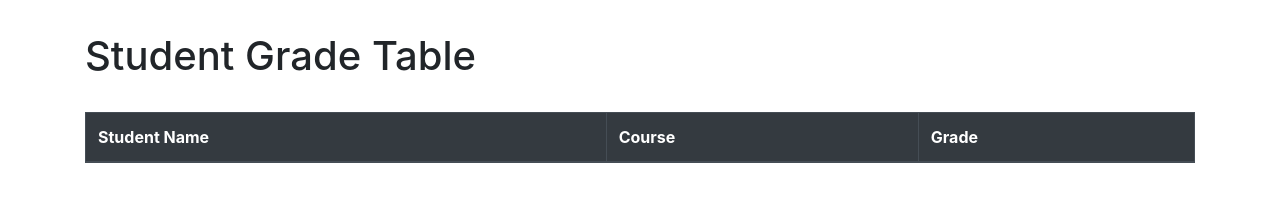
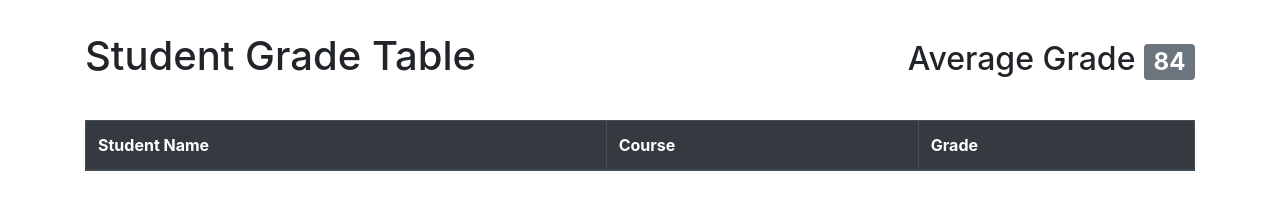
Before and after one commit to adam-botma/student-grade-table, a plain HTML site: page index.html in a window 1280 px wide. Drawn offline with nearby package versions, Linux system fonts and the light colour scheme; no server answers.

Commit message:
Modify HTML to show Average Grade

```diff
--- a/index.html
+++ b/index.html
@@ -10,8 +10,13 @@
 </head>
 <body>
   <div class="container">
-  <header>
-    <h1>Student Grade Table</h1>
+  <header class= 'row'>
+    <div class="col">
+      <h1>Student Grade Table</h1>
+    </div>
+    <div class="col d-flex justify-content-end align-items-end">
+      <h2>Average Grade <span class="badge badge-secondary">84</span></h2>
+    </div>
   </header>
   <div class='table-container'>
     <table class="table table-striped table-bordered">
```
